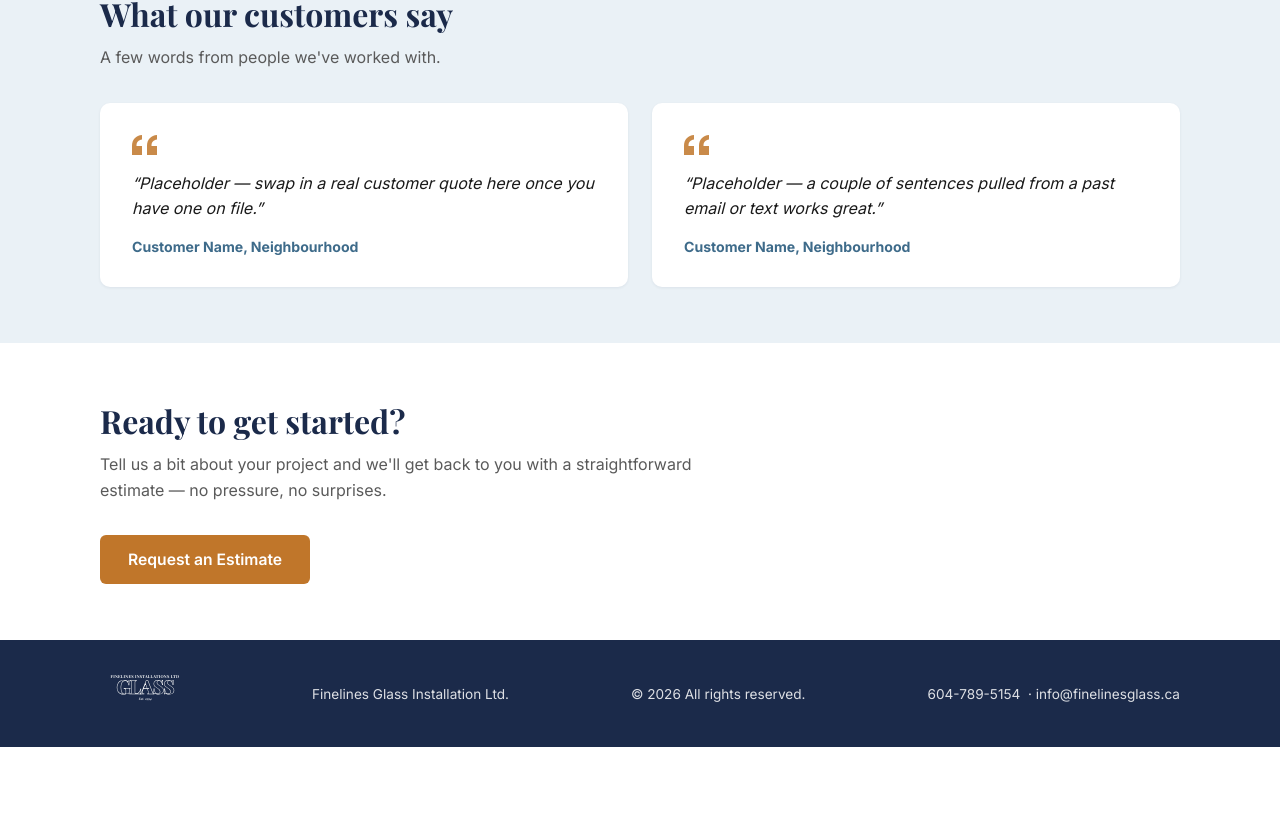
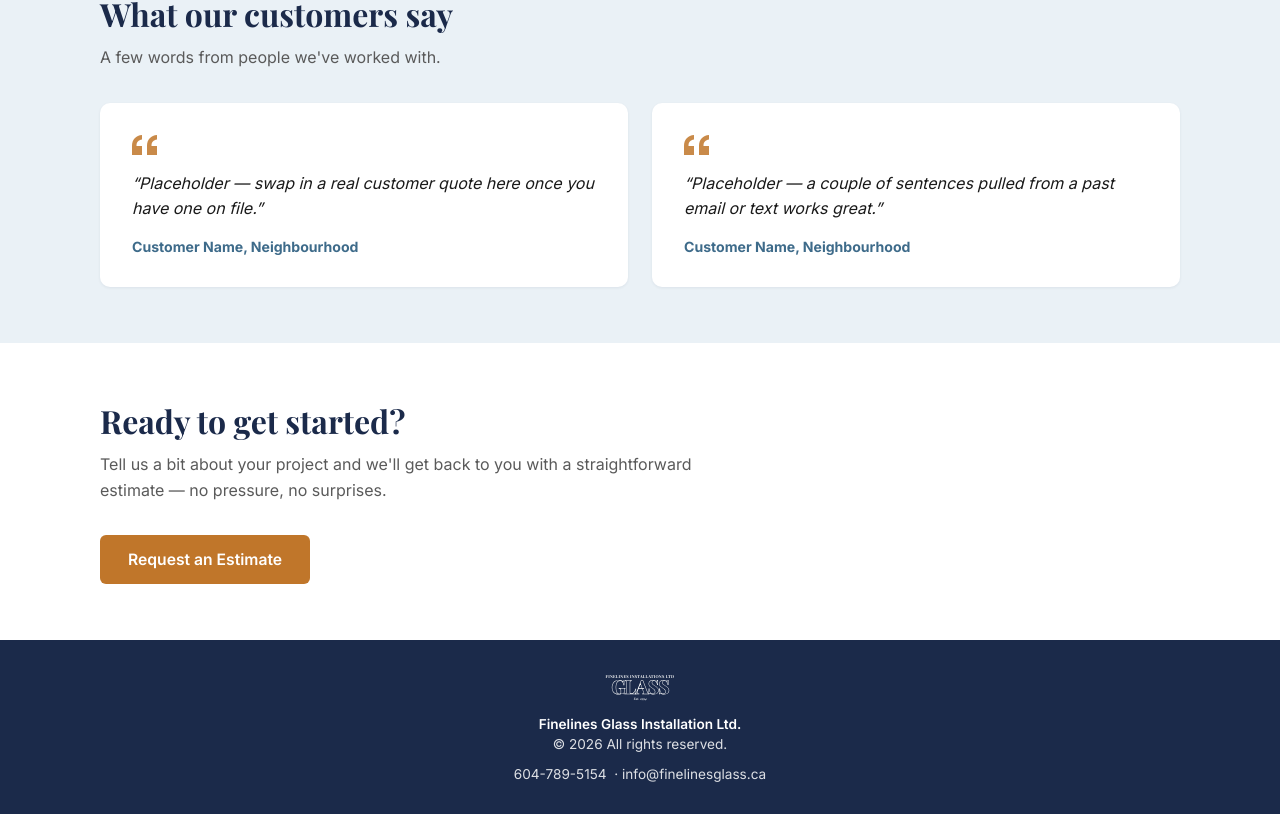
Before and after one commit to maplesheetco/finelines-glass, a React (Vite) app: page / in a window 1280 px wide. Shown: the part 2542-3356 px from the top of the page. Before the commit the page ends 3289 px from the top, so only its background shows below. Built offline with nearby package versions, Linux system fonts and the light colour scheme.

Commit message:
Update footer styles for improved layout
Refactor site footer styles for better layout and alignment.

```diff
--- a/src/index.css
+++ b/src/index.css
@@ -770,17 +770,24 @@ form.contact-form textarea { min-height: 120px; resize: vertical; }
   padding: 32px 0;
   font-size: 0.85rem;
 }
-.site-footer .container {
+.site-footer .footer-inner {
   display: flex;
-  justify-content: space-between;
-  flex-wrap: wrap;
-  gap: 12px;
+  flex-direction: column;
+  align-items: center;
+  text-align: center;
+  gap: 4px;
 }
 .site-footer a:hover { text-decoration: underline; }
-.footer-brand {
-  display: flex;
-  align-items: center;
-  gap: 12px;
+.footer-name {
+  margin: 10px 0 0;
+  color: var(--white);
+  font-weight: 600;
+}
+.footer-copyright {
+  margin: 0;
+}
+.footer-contact {
+  margin: 10px 0 0;
 }
 
 /* ---------- Page hero (interior pages) ---------- */
```
